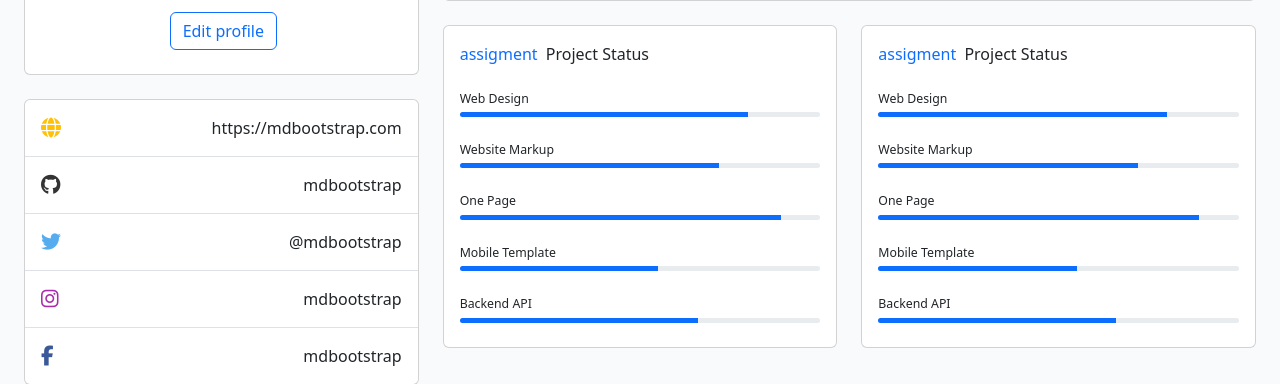
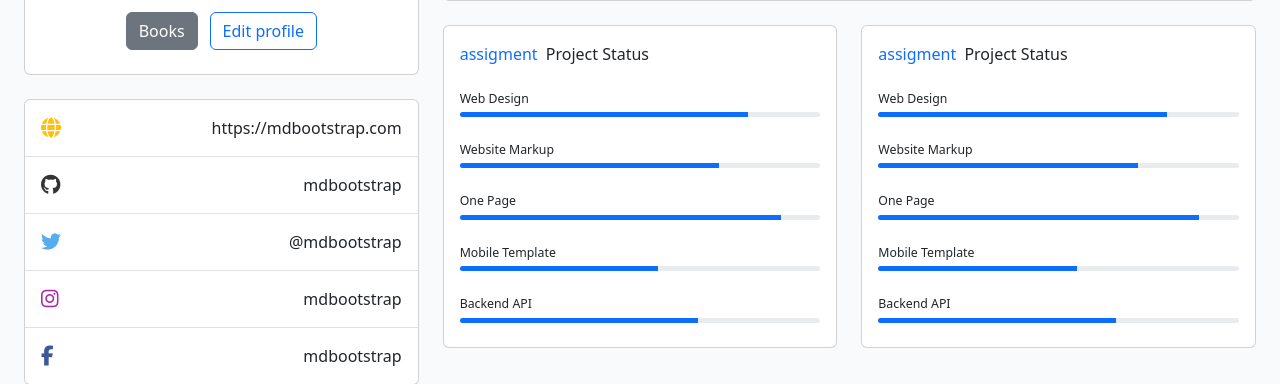
Before and after one commit to MycroftBrooks/lexical_questions, a Django app: page /profile/ in a window 1280 px wide. Shown: the part 370-754 px from the top of the page. Run offline with Django 4.2, Linux system fonts and the light colour scheme; the visitor is signed in with stand-in values (Sample User, id 1); some libraries are stand-ins or nearby versions.

Commit message:
UPD now students can see books

```diff
--- a/parser/parser_app/templates/parser_app/profile.html
+++ b/parser/parser_app/templates/parser_app/profile.html
@@ -26,8 +26,8 @@ Profile{%endblock %} {%block content%}
             <div class="d-flex justify-content-center mb-2">
               {% for group_for in request.user.groups.all %}
                   {% if group_for.name == 'Учитель' %}<a href="{%url 'test_list' %}" type="button" class="btn btn-success me-2">Test list</a>{%endif%}
-                  {% if group_for.name == 'Учитель' %}<a href="{%url 'book_list' %}" type="button" class="btn btn-secondary me-2">Books</a>{%endif%}
                 {% endfor %}
+                  <a href="{%url 'book_list' %}" type="button" class="btn btn-secondary me-2">Books</a>
               <a href="{% url 'update_profile'%}">
                 <button type="button" class="btn btn-outline-primary ms-1">
                   Edit profile
```
